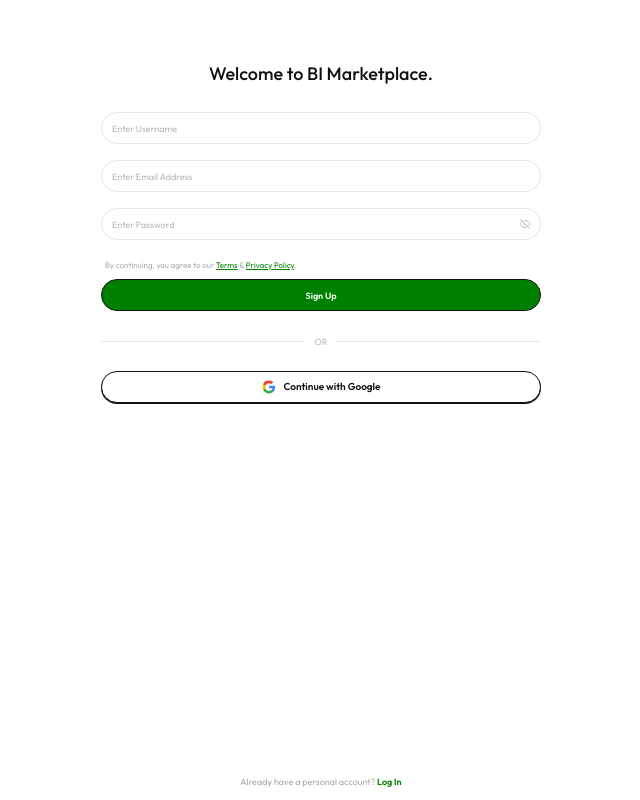
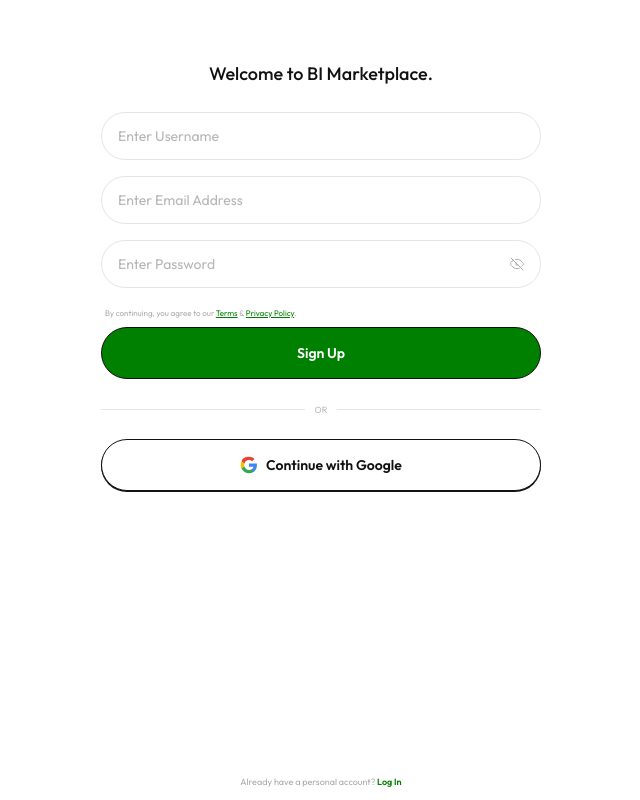
Before and after one commit to bimarketplace/bi-frontend, a Next.js app: page /auth/signup in a window 1280 px wide. Shown: the whole page, without its empty margins (319-959 px from the left). Built offline with nearby package versions, Linux system fonts and the light colour scheme; no server answers.

Commit message:
style(auth): update input and button styles for improved usability and aesthetics

```diff
--- a/src/app/globals.css
+++ b/src/app/globals.css
@@ -39,14 +39,14 @@ body {
 
 .auth-input {
   width: 100%;
-  height: 32px;
+  height: 48px;
   border: 1px solid #e6e6e6;
   border-radius: 9999px;
   background: #fff;
-  padding: 0 10px;
+  padding: 0 16px;
   color: #171717;
-  font-size: 9px;
-  line-height: 1;
+  font-size: 14px;
+  line-height: 20px;
   outline: none;
 }
 
@@ -60,21 +60,21 @@ body {
 }
 
 .auth-input-password {
-  padding-right: 36px;
+  padding-right: 48px;
 }
 
 .auth-primary-button,
 .auth-social-button {
   display: flex;
   width: 100%;
-  height: 32px;
+  height: 52px;
   align-items: center;
   justify-content: center;
   border: 1px solid #111;
   border-radius: 9999px;
-  font-size: 9px;
+  font-size: 14px;
   font-weight: 600;
-  line-height: 1;
+  line-height: 20px;
   transition: background-color 150ms ease, opacity 150ms ease;
 }
 
--- a/src/components/auth/GoogleLoginButton.tsx
+++ b/src/components/auth/GoogleLoginButton.tsx
@@ -29,13 +29,13 @@ export default function GoogleLoginButton() {
                 <div className="h-4 w-4 rounded-full border-2 border-gray-300 border-t-gray-600 animate-spin"></div>
             ) : (
                 <>
-                    <svg width="14" height="14" viewBox="0 0 24 24" xmlns="http://www.w3.org/2000/svg">
+                    <svg width="18" height="18" viewBox="0 0 24 24" xmlns="http://www.w3.org/2000/svg">
                         <path d="M22.56 12.25c0-.78-.07-1.53-.2-2.25H12v4.26h5.92c-.26 1.37-1.04 2.53-2.21 3.31v2.77h3.57c2.08-1.92 3.28-4.74 3.28-8.09z" fill="#4285F4" />
                         <path d="M12 23c2.97 0 5.46-.98 7.28-2.66l-3.57-2.77c-.98.66-2.23 1.06-3.71 1.06-2.86 0-5.29-1.93-6.16-4.53H2.18v2.84C3.99 20.53 7.7 23 12 23z" fill="#34A853" />
                         <path d="M5.84 14.09c-.22-.66-.35-1.36-.35-2.09s.13-1.43.35-2.09V7.07H2.18C1.43 8.55 1 10.22 1 12s.43 3.45 1.18 4.93l3.66-2.84z" fill="#FBBC05" />
                         <path d="M12 5.38c1.62 0 3.06.56 4.21 1.64l3.15-3.15C17.45 2.09 14.97 1 12 1 7.7 1 3.47 2.18 2.18 7.07L5.84 9.91c.87-2.6 3.3-4.53 6.16-4.53z" fill="#EA4335" />
                     </svg>
-                    <span className="text-[10px]">Continue with Google</span>
+                    <span>Continue with Google</span>
                 </>
             )}
         </button>
--- a/src/components/auth/PasswordInput.tsx
+++ b/src/components/auth/PasswordInput.tsx
@@ -35,15 +35,15 @@ export default function PasswordInput({
                 type="button"
                 aria-label={isVisible ? 'Hide password' : 'Show password'}
                 onClick={() => setIsVisible(!isVisible)}
-                className="absolute inset-y-0 right-[10px] flex items-center text-[#aaa]"
+                className="absolute inset-y-0 right-[4px] flex w-10 items-center justify-center text-[#aaa]"
             >
                 {isVisible ? (
-                    <svg aria-hidden="true" width="12" height="12" viewBox="0 0 24 24" fill="none">
+                    <svg aria-hidden="true" width="16" height="16" viewBox="0 0 24 24" fill="none">
                         <path d="M2 12s3.6-7 10-7 10 7 10 7-3.6 7-10 7S2 12 2 12Z" stroke="currentColor" strokeWidth="1.5" />
                         <circle cx="12" cy="12" r="3" stroke="currentColor" strokeWidth="1.5" />
                     </svg>
                 ) : (
-                    <svg aria-hidden="true" width="12" height="12" viewBox="0 0 24 24" fill="none">
+                    <svg aria-hidden="true" width="16" height="16" viewBox="0 0 24 24" fill="none">
                         <path d="M3 3l18 18M10.6 10.6a2 2 0 0 0 2.8 2.8M9.9 5.2A9.8 9.8 0 0 1 12 5c6.4 0 10 7 10 7a14 14 0 0 1-3.1 3.8M6.2 6.2C3.5 8 2 12 2 12s3.6 7 10 7c1.4 0 2.6-.3 3.7-.8" stroke="currentColor" strokeWidth="1.5" strokeLinecap="round" strokeLinejoin="round" />
                     </svg>
                 )}
```
